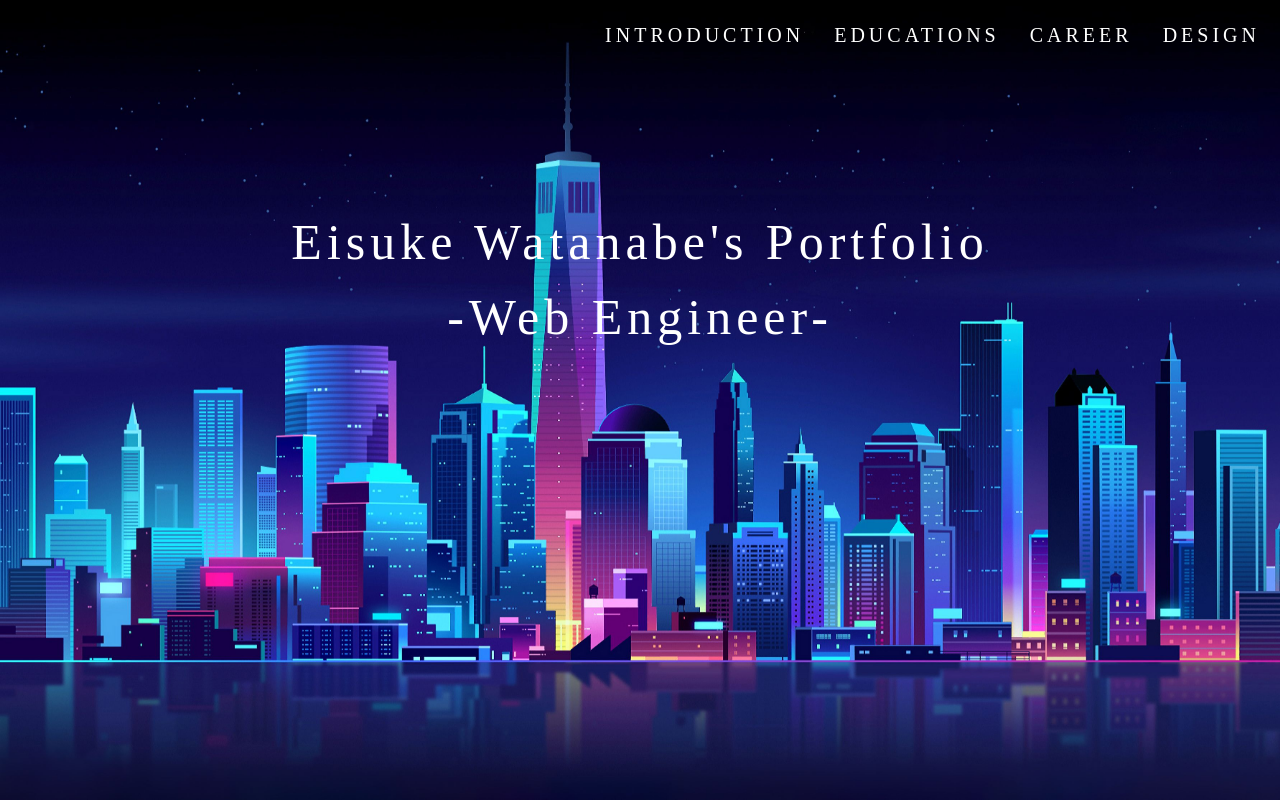
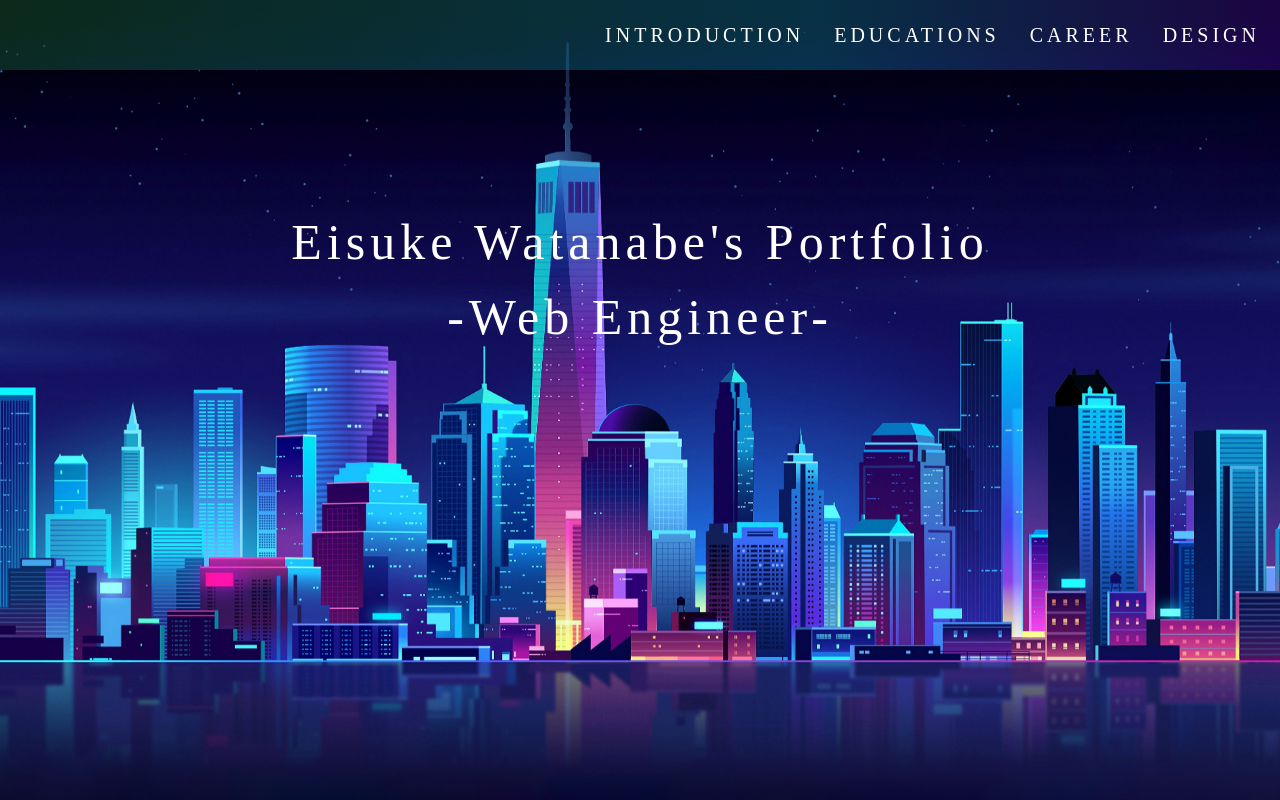
Before and after one commit to EisukeWatanabe/Eisuke0424myportfolio, a plain HTML site: page index.html in a window 1280 px wide. Shown: the top 800 px of the page. Drawn offline with Linux system fonts and the light colour scheme.

Commit message:
Update style.css

```diff
--- a/style.css
+++ b/style.css
@@ -360,6 +360,8 @@ footer {
 
   .p-header {
     justify-content: flex-end;
+    background: rgba(36,138,91,0.3);
+    background: linear-gradient(90deg, rgba(36,138,91,0.3) 0%, rgba(25,161,228,0.3) 64%, rgba(91,13,219,0.3) 100%);
   }
 
   .p-header__toggle {
```
